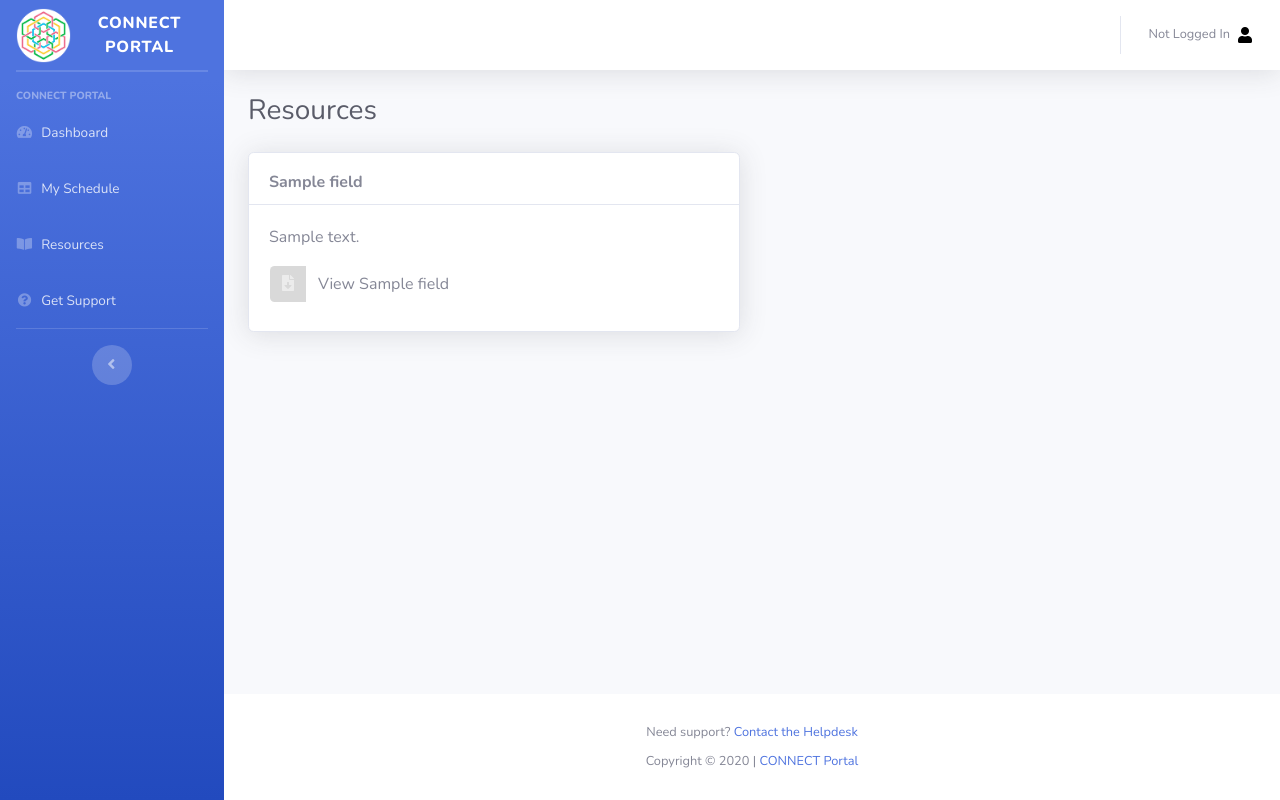
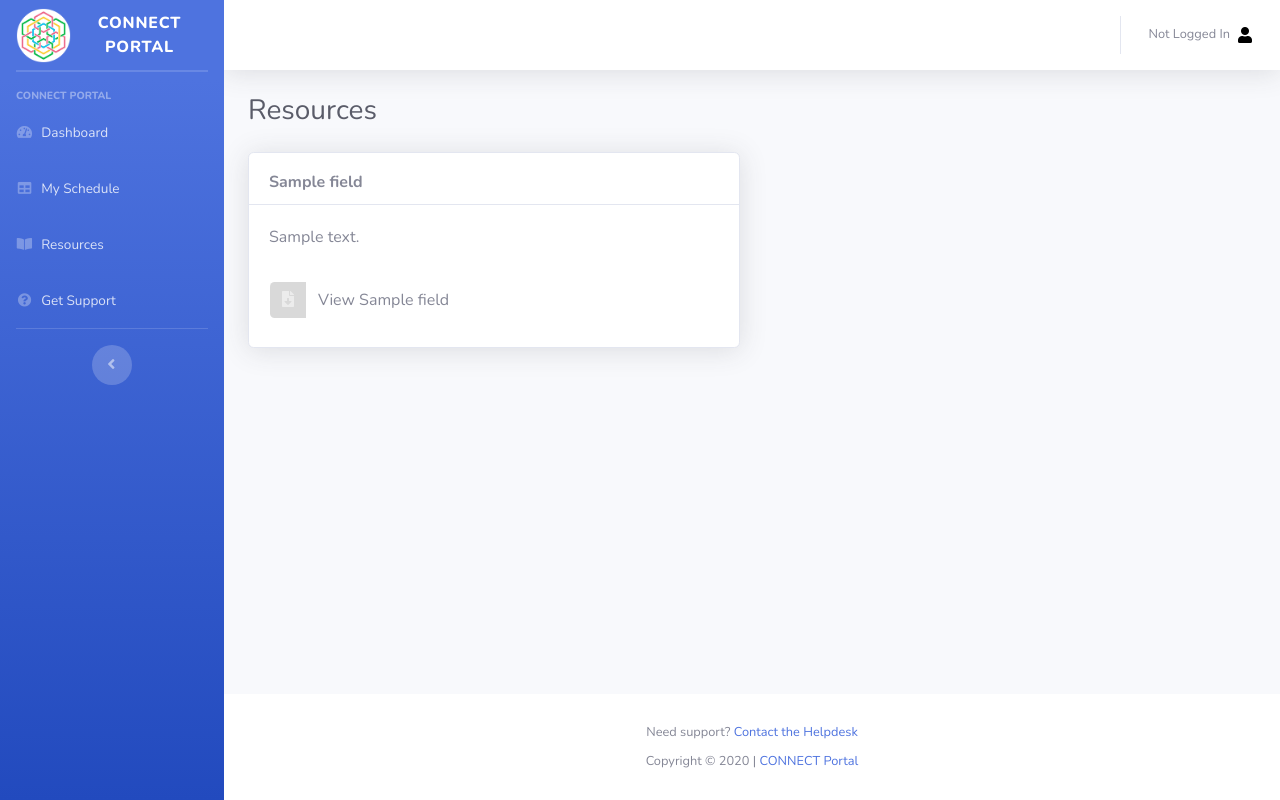
Before and after one commit to shaniljasani/CONNECTPortal, a Flask app: template templates/resources.html in a window 1280 px wide. Run offline with Flask 2, Linux system fonts and the light colour scheme; the template is opened without the code that fills it: most values are stand-ins (such as "Sample title", 1, 10 or a date in 2020); some libraries are stand-ins or nearby versions.

Commit message:
added min-height to card descriptions

```diff
--- a/templates/resources.html
+++ b/templates/resources.html
@@ -25,14 +25,14 @@
                 {% elif record['fields']['Type']=='Slides' %}
                     {% set color = 'warning' %}
                 {% endif %}
-                {% if loop.index%2==0 %}
+                {% if loop.index % 2 == 0 %}
                 <div class="col-6">
                     <div class="card mb-4 border-left-{{color}} shadow py-2">
                         <div class="card-header" style="background-color:inherit">
                             <h6 class="m-0 font-weight-bold text-{{color}}"><a style="color: inherit" href="{{ record['fields']['Link'] }}" target="_blank">{{ record['fields']['Name'] }}</a></h6>
                         </div>
                         <div class="card-body">
-                            <p>{{ record['fields']['Description'] }}</p>
+                            <p style="min-height: 5vh;">{{ record['fields']['Description'] }}</p>
 
                             <a href="{{ record['fields']['Link'] }}" class="btn btn-{{color}} btn-icon-split">
                                 <span class="icon text-white-50">
@@ -52,7 +52,7 @@
                             <h6 class="m-0 font-weight-bold text-{{color}}"><a style="color: inherit" href="{{ record['fields']['Link'] }}" target="_blank">{{ record['fields']['Name'] }}</a></h6>
                         </div>
                         <div class="card-body">
-                            <p>{{ record['fields']['Description'] }}</p>
+                            <p style="min-height: 5vh;">{{ record['fields']['Description'] }}</p>
 
                             <a href="{{ record['fields']['Link'] }}" class="btn btn-{{color}} btn-icon-split">
                                 <span class="icon text-white-50">
```
